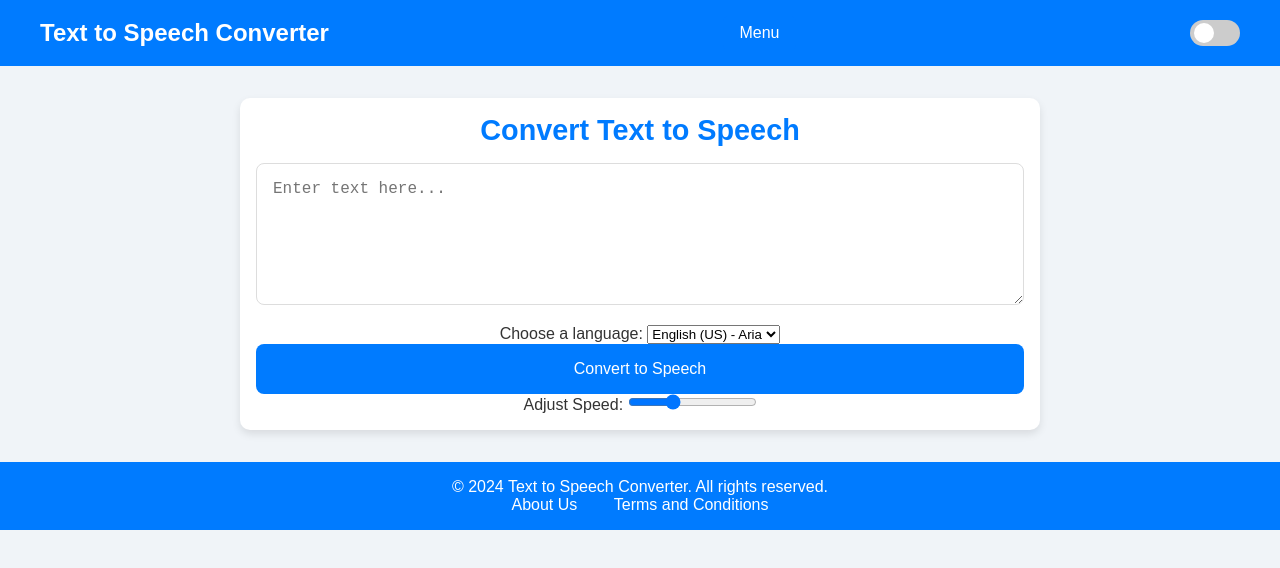
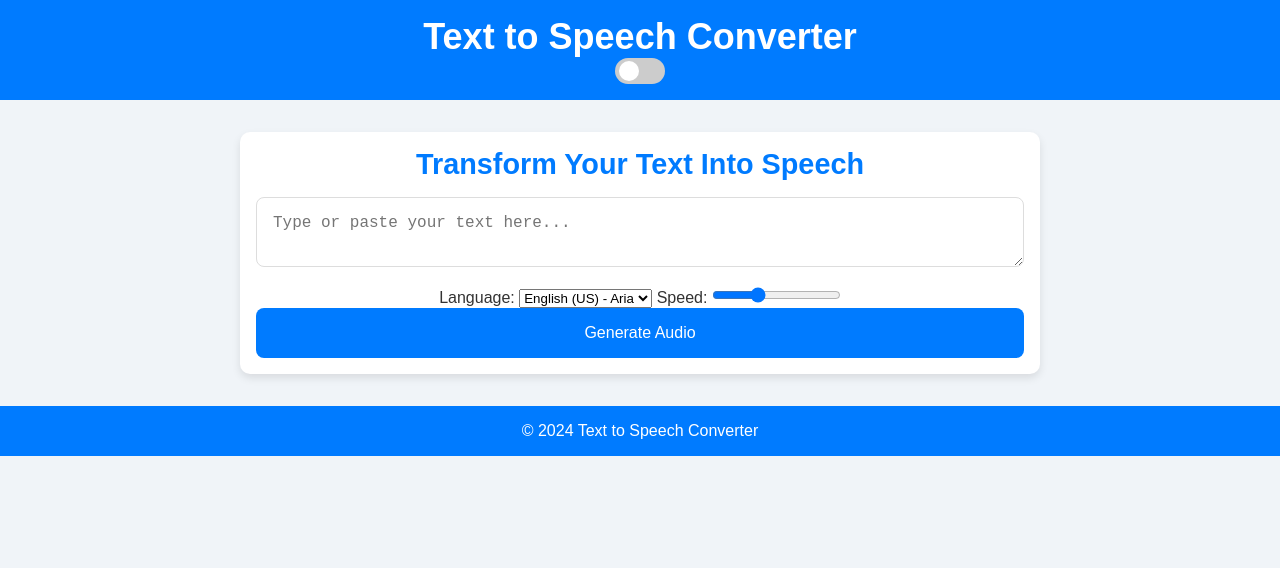
Before and after one commit to Harshit-shrivastav/Text-To-Speech, a plain HTML site: page static/index.html in a window 1280 px wide. Drawn offline with Linux system fonts and the light colour scheme.

Commit message:
Update index.html

```diff
--- a/static/index.html
+++ b/static/index.html
@@ -10,53 +10,50 @@
 
 <body>
     <nav class="navbar">
-        <div class="navbar-container">
-            <h1 class="brand">Text to Speech Converter</h1>
-            <div class="menu">
-                <button class="menu-btn">Menu</button>
-                <ul class="dropdown-menu">
-                    <li><a href="#">About Us</a></li>
-                    <li><a href="#">Terms and Conditions</a></li>
-                </ul>
+        <div class="container">
+            <div class="brand">
+                <h1>Text to Speech Converter</h1>
             </div>
+            <div class="toggle-theme">
                 <label class="switch">
                     <input type="checkbox" id="theme-toggle">
                     <span class="slider round"></span>
                 </label>
             </div>
+        </div>
     </nav>
 
-    <main>
-        <section class="converter-section">
-            <h2>Convert Text to Speech</h2>
-            <textarea id="text-input" rows="6" placeholder="Enter text here..."></textarea>
+    <main class="main-content">
+        <section class="content">
+            <h2>Transform Your Text Into Speech</h2>
+            <textarea id="text-input" placeholder="Type or paste your text here..."></textarea>
 
-            <label for="language" class="language-label">Choose a language:</label>
+            <div class="controls">
+                <label for="language">Language:</label>
                 <select id="language">
                     <option value="en-US-AriaNeural">English (US) - Aria</option>
                     <!-- Add more language options here -->
                 </select>
 
-            <button id="convert-btn" onclick="convertTextToSpeech()">Convert to Speech</button>
+                <label for="speed">Speed:</label>
+                <input type="range" id="speed" min="0.5" max="2" value="1" step="0.1">
 
-            <div id="progress-bar" class="progress-bar">
+                <button id="convert-btn" onclick="convertTextToSpeech()">Generate Audio</button>
+            </div>
+
+            <div class="progress-bar">
                 <div class="progress-bar-fill"></div>
             </div>
 
-            <label for="speed" class="speed-label">Adjust Speed:</label>
-            <input type="range" id="speed" name="speed" min="0.5" max="2" value="1" step="0.1">
+            <section id="audio-result" class="audio-section">
+                <!-- Audio will be injected here -->
             </section>
-
-        <section id="audio-result" class="audio-section">
-            <!-- Audio result will be rendered here -->
         </section>
     </main>
 
     <footer class="footer">
-        <p>&copy; 2024 Text to Speech Converter. All rights reserved.</p>
-        <div class="footer-links">
-            <a href="#">About Us</a>
-            <a href="#">Terms and Conditions</a>
+        <div class="container">
+            <p>&copy; 2024 Text to Speech Converter</p>
         </div>
     </footer>
 
```
Lines whose indentation alone changed are shown as unchanged.
